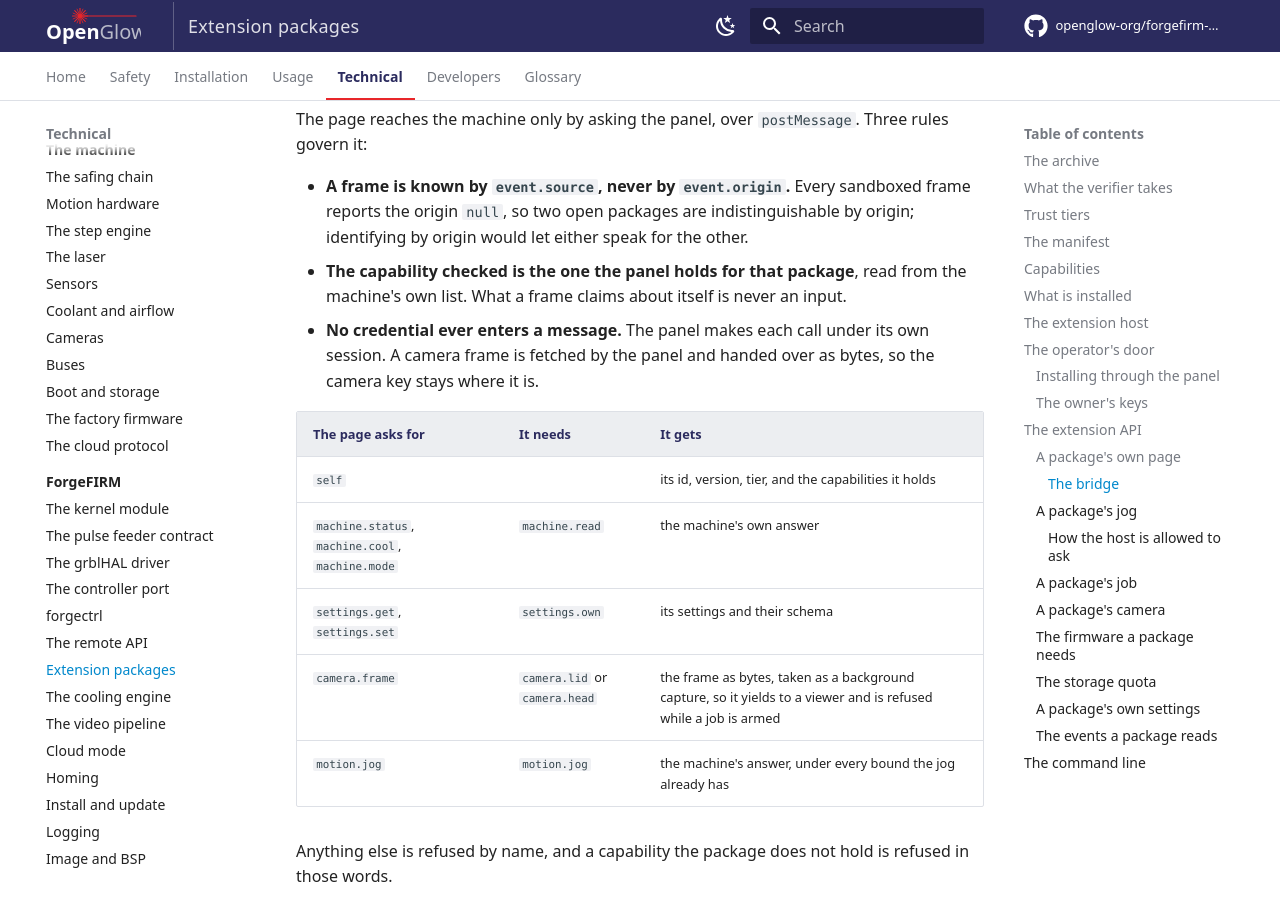
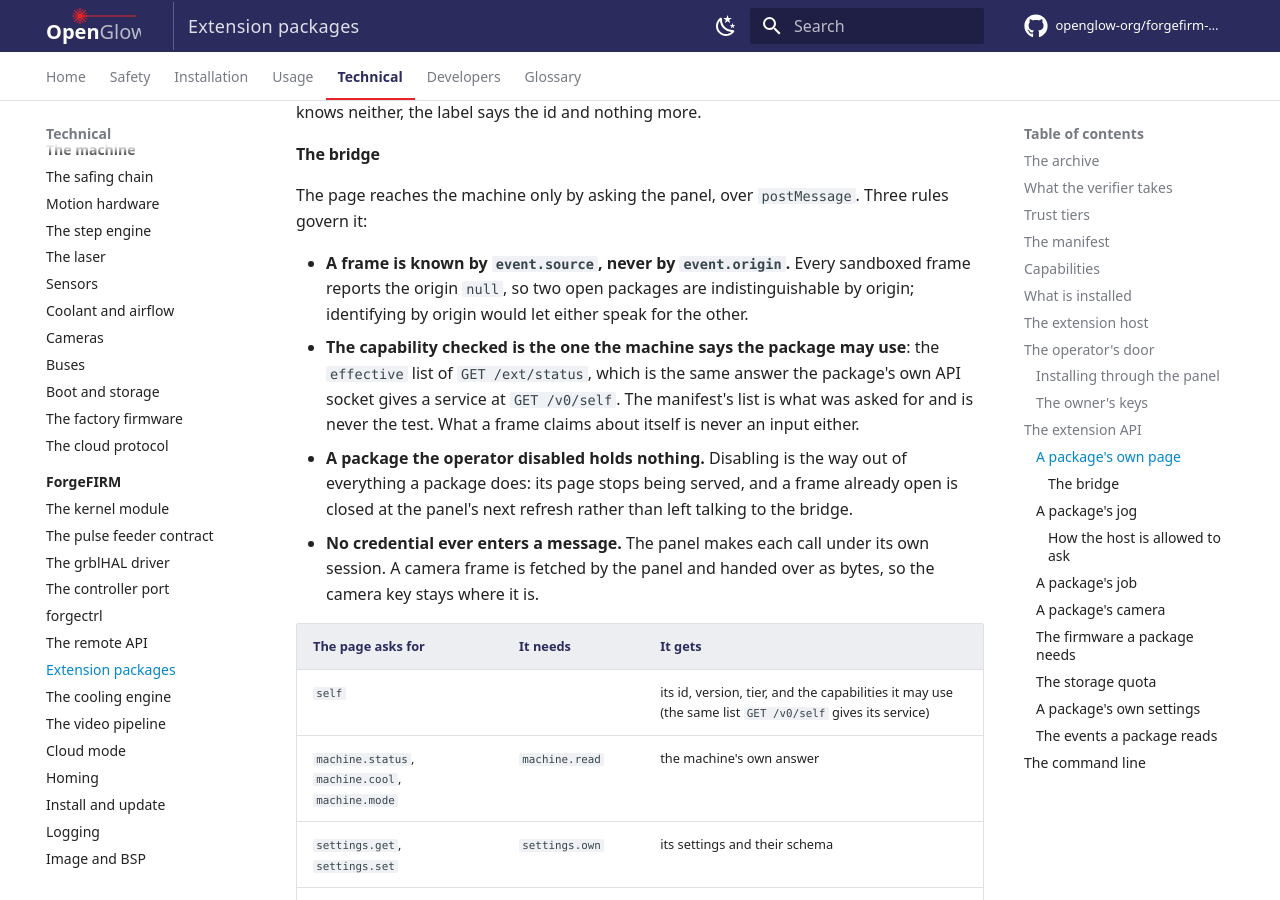
Before and after one commit to openglow-org/forgefirm-docs, an MkDocs documentation site: the page built from docs/technical/forgefirm/extensions.md, in a window 1280 px wide and 900 px high, scrolled down 14834 px. Built offline with MkDocs 1.6.1 and Material for MkDocs 9.7.7, drawn with Linux system fonts in a browser that asks for light colours; comment, search, counter and statistics services are not loaded; some of the changed text lies outside the part shown.

Commit message:
Extensions: what a package may use, and what disabling it ends
GET /ext/status carries `effective`, the capabilities a package may use,
and the bridge's rules say it is that list and not the manifest's that
every call is judged against - the manifest is what was asked for, which
is a different question. Said too that disabling a package ends its page:
it stops being served, and a frame already open is closed at the panel's
next refresh.

```diff
--- a/docs/technical/forgefirm/extensions.md
+++ b/docs/technical/forgefirm/extensions.md
@@ -391,7 +391,11 @@ forgectrl's descriptors (it holds the pulse device).
 `host` (the host's own status file with `running: true`, or `running:
 false` alone when no host is alive behind it), and `packages` (the host's
 `list`: id, version, tier, key, enabled, quarantined, grants, the hold's
-kind, the account, and the manifest). `POST /ext/package` takes `id` and
+kind, the account, the manifest, and `effective` - the capabilities the
+package may use, which is what needs no grant together with what the
+operator granted. That last one is the list anything deciding what a
+package may do reads, the panel's bridge included: the manifest's own
+list is what was *asked for*, which is a different question). `POST /ext/package` takes `id` and
 `action`: `enable` (which also lets a package out of quarantine),
 `disable` (its service stops and its hold goes: the way out of a hold it
 has on a job), `remove`, `remove-keep-data`, `hold-required`,
@@ -548,16 +552,22 @@ Three rules govern it:
   sandboxed frame reports the origin `null`, so two open packages are
   indistinguishable by origin; identifying by origin would let either
   speak for the other.
-- **The capability checked is the one the panel holds for that package**,
-  read from the machine's own list. What a frame claims about itself is
-  never an input.
+- **The capability checked is the one the machine says the package may
+  use**: the `effective` list of `GET /ext/status`, which is the same
+  answer the package's own API socket gives a service at `GET /v0/self`.
+  The manifest's list is what was asked for and is never the test. What a
+  frame claims about itself is never an input either.
+- **A package the operator disabled holds nothing.** Disabling is the way
+  out of everything a package does: its page stops being served, and a
+  frame already open is closed at the panel's next refresh rather than
+  left talking to the bridge.
 - **No credential ever enters a message.** The panel makes each call under
   its own session. A camera frame is fetched by the panel and handed over
   as bytes, so the camera key stays where it is.
 
 | The page asks for | It needs | It gets |
 |---|---|---|
-| `self` | | its id, version, tier, and the capabilities it holds |
+| `self` | | its id, version, tier, and the capabilities it may use (the same list `GET /v0/self` gives its service) |
 | `machine.status`, `machine.cool`, `machine.mode` | `machine.read` | the machine's own answer |
 | `settings.get`, `settings.set` | `settings.own` | its settings and their schema |
 | `camera.frame` | `camera.lid` or `camera.head` | the frame as bytes, taken as a background capture, so it yields to a viewer and is refused while a job is armed |
```
